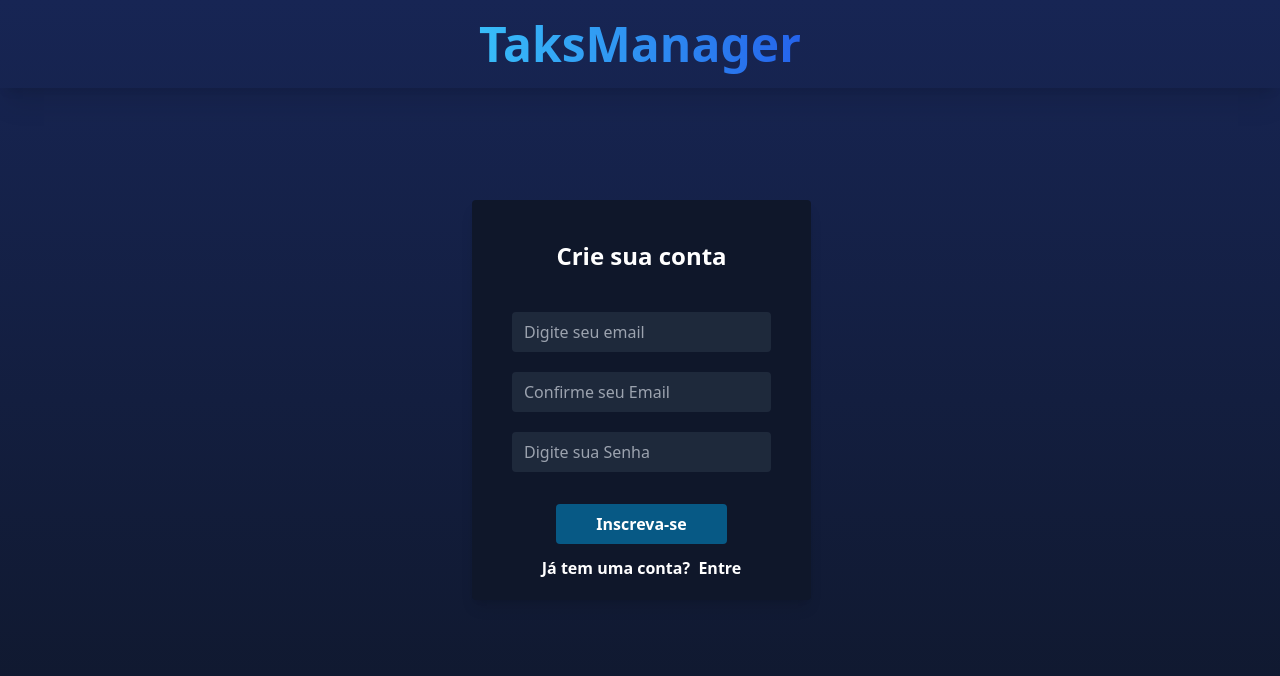
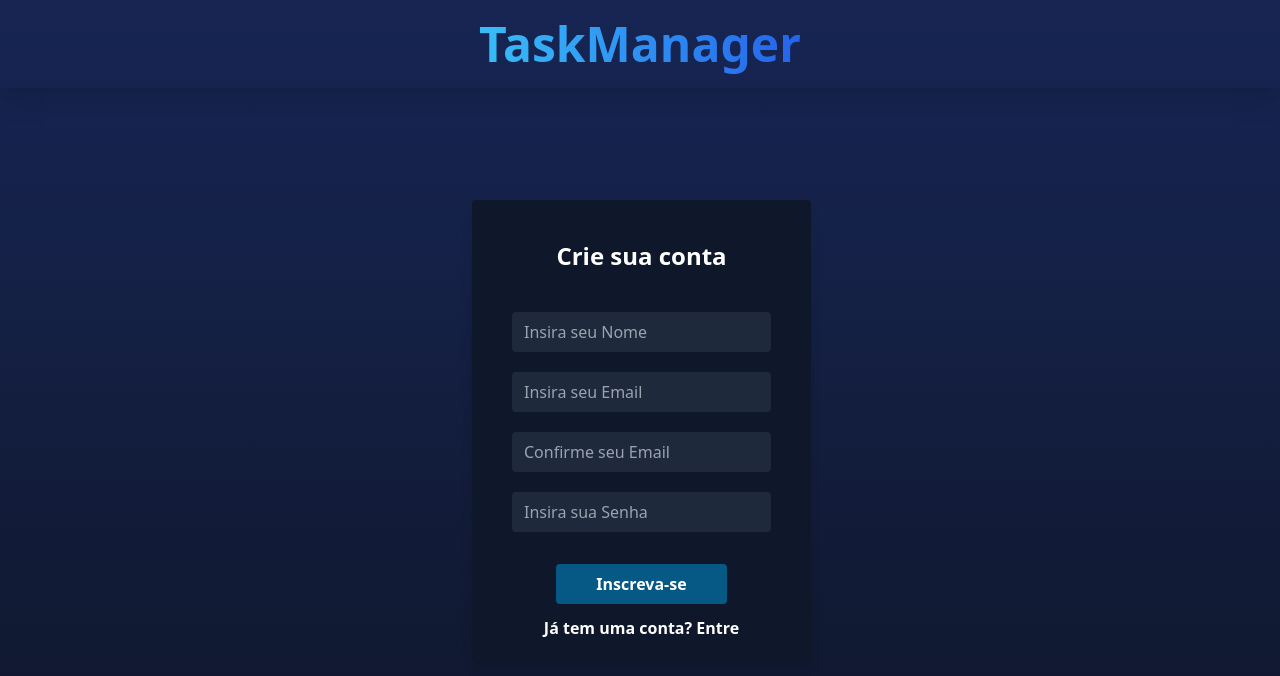
Before and after one commit to Vitor-Augusto03/Gerenciador, a React (Create React App) app: page /signup in a window 1280 px wide. Shown: the top 676 px of the page. Built offline with nearby package versions, Linux system fonts and the light colour scheme.

Commit message:
Gerenciador

```diff
--- a/public/index.html
+++ b/public/index.html
@@ -7,7 +7,6 @@
     <title>Gerenciador de Tarefas</title>
   </head>
   <body>
-    <noscript>Olá sou seu Gerenciador de Tarefas.</noscript>
     <div id="root"></div>
   </body>
 </html>
--- /dev/null
+++ b/src/componenteslogin/inputuser/index.js
@@ -0,0 +1,22 @@
+import { Form } from "react-router-dom"
+
+const User = ({ onSubmit, type, placeholder, value, onChange }) => {
+    const safeSubmit = event => {
+        event.preventDefault()
+        event.stopPropagation()
+        const name = event.target[0].value
+        onSubmit({ name })
+    }
+
+    return (
+        <input className="input-login"
+            onSubmit={safeSubmit}
+            type={type}
+            placeholder={placeholder}
+            onChange={onChange}
+            value={value} />
+    )
+
+}
+
+export default User;
--- a/src/pages/Home/index.js
+++ b/src/pages/Home/index.js
@@ -1,13 +1,14 @@
 import { useState } from "react";
 
-const Home = () => {
-  const [open, setOpen] = useState(true);
+const Home = ({User}) => {
+  const [open, setOpen] = useState(false);
 
   return (
+    <body className=" h-screen">
       <div className="flex" style={{ maxHeight: 900 }}>
         <div
           className={`${open ? "w-72" : "w-20"}
-          duration-500 bg-[#081A51] h-screen relative text-white p-5 pt-8`}
+          duration-500 bg-[#081A51] h-screen absolute text-white p-5 pt-8 shadow-2xl`}
         >
           <img
             src="/control.png"
@@ -16,17 +17,27 @@ const Home = () => {
             onClick={() => setOpen(!open)}
           />
           <div className="flex gap-x-4 items-center">
-          <img className="cursor-pointer duration-500 w-10 "
+            <img className={`cursor-pointer duration-500 w-10 ${open && "rotate-[360deg]"}`}
               src="/logo.png"
             />
-          <h1 className={`font-extrabold text-transparent text-xl bg-clip-text bg-gradient-to-r from-sky-400 to-blue-600 duration-500 ${!open && "scale-0"}`}>TaksManager</h1>
+            <h1 className={` font-extrabold text-transparent text-xl bg-clip-text bg-gradient-to-r from-sky-400 to-blue-600 duration-500 ${!open && "scale-0"}`} >TaskManager</h1>
           </div>
         </div>
 
-      <div className=" p-7 text-2xl font-semibold flex-1 h-screen">
-        <h1>Home Page</h1>
+
+        <div className="text-center  w-screen bg-[#081A51] py-10 shadow-lg h-screen ">
+          <span className="text-white">Olá, {User} </span>
+          <label className=" font-extrabold  text-transparent text-5xl bg-clip-text bg-gradient-to-r from-sky-400 to-blue-600 text-center">TaskManager</label>
+          <section className=" shadow-2xl shadow-black border-2 border-sky-600 mt-40 m-[720px] pt-60 pb-60 rounded ">
+            ola
+          </section>
+        </div>
+
+        <div>
+
         </div>
       </div>
+    </body>
   );
 };
 export default Home;
--- a/src/pages/Signin/index.js
+++ b/src/pages/Signin/index.js
@@ -32,7 +32,7 @@ const Signin = () => {
     <body className="bg-gradient-to-b from-blue-950 to-slate-900 h-screen">
       {" "}
       <div className="text-center py-5 shadow-xl">
-        <label className="font-extrabold text-transparent text-5xl bg-clip-text bg-gradient-to-r from-sky-400 to-blue-600 text-center ">TaksManager</label>
+        <label className="font-extrabold text-transparent text-5xl bg-clip-text bg-gradient-to-r from-sky-400 to-blue-600 text-center ">TaskManager</label>
       </div>
       <section
         className="py-56 px-8 text-center flex items-stretch mx-auto"
@@ -63,11 +63,11 @@ const Signin = () => {
             onChange={(e) => [setSenha(e.target.value), setError("")]}/>
 
           <label>{error}</label>
-          <Button text="Entrar" onClick={handleLogin} />
+          <Button text="Entrar" type="submit" onClick={handleLogin} />
           <label>
             Não tem uma conta?
             <strong>
-              <Link className="hover:text-sky-400" to="/signup">&nbsp; Registre-se</Link>
+              <Link className="hover:text-sky-400 " to="/signup">&nbsp; Registre-se</Link>
             </strong>
           </label>
         </div>
--- a/src/pages/Signup/index.js
+++ b/src/pages/Signup/index.js
@@ -3,6 +3,7 @@ import Input from "../../componenteslogin/Input"
 import Button from "../../componenteslogin/Button";
 import { Link, redirect, useNavigate } from "react-router-dom";
 import useAuth from "../../hooks/useAuth"
+import User from "../../componenteslogin/inputuser";
 
 
 
@@ -11,11 +12,13 @@ const Signup = () =>{
     const [emailConf, setEmailConf] = useState("");
     const [senha, setSenha] = useState("");
     const [error, setError] = useState("");
+    const [user, setUser] = useState("");
+    const hasUser = Boolean(user)
     const navigate = useNavigate();
 
     const { signup } = useAuth();
 
-    const handleSignup  = () => {
+    const handleSignup  =() => {
         if (!email | !emailConf | !senha) {
          setError (<p className="msg-error">Preencha todos os campos</p>);
 
@@ -42,7 +45,7 @@ const Signup = () =>{
         <body className="text-white  bg-gradient-to-b from-blue-950 to-slate-900 h-screen w-screen">
           {" "}
          <div className="text-center py-5 shadow-xl">
-            <label className="font-extrabold text-transparent text-5xl bg-clip-text bg-gradient-to-r from-sky-400 to-blue-600  ">TaksManager</label>
+            <label className="font-extrabold text-transparent text-5xl bg-clip-text bg-gradient-to-r from-sky-400 to-blue-600  ">TaskManager</label>
           </div>
           <section
             className="py-28 px-8 text-center flex items-stretch mx-auto"
@@ -50,11 +53,17 @@ const Signup = () =>{
           >
             <div className="bg-slate-900  rounded px-10 grow flex flex-col justify-center shadow-lg shadow-slate  font-bold  items-center ">
               <h1 className="text-2xl my-10">Crie sua conta</h1>
+               { hasUser || <User
+              onSubmit={setUser}
+              type="text"
+              placeholder="Insira seu Nome"
+              />}
+
               <Input
                 type="email"
                 value={email}
                 onChange={(e) => [setEmail(e.target.value), setError("")]}
-                placeholder="Digite seu email"
+                placeholder="Insira seu Email"
               />
               <Input
                 type="email"
@@ -67,7 +76,7 @@ const Signup = () =>{
                 type="password"
                 value={senha}
                 onChange={(e) => [setSenha(e.target.value), setError("")]}
-                placeholder="Digite sua Senha"
+                placeholder="Insira sua Senha"
               />
 
               <label>{error}</label>
@@ -75,7 +84,7 @@ const Signup = () =>{
               <label className="mb-5">
                 Já tem  uma conta?
                 <strong>
-                  <Link className="hover:text-sky-400" to="/signup">&nbsp; Entre</Link>
+                  <Link className="hover:text-sky-400 " to="/signup">&nbsp;Entre</Link>
                 </strong>
               </label>
             </div>
```
Lines whose indentation alone changed are shown as unchanged.
